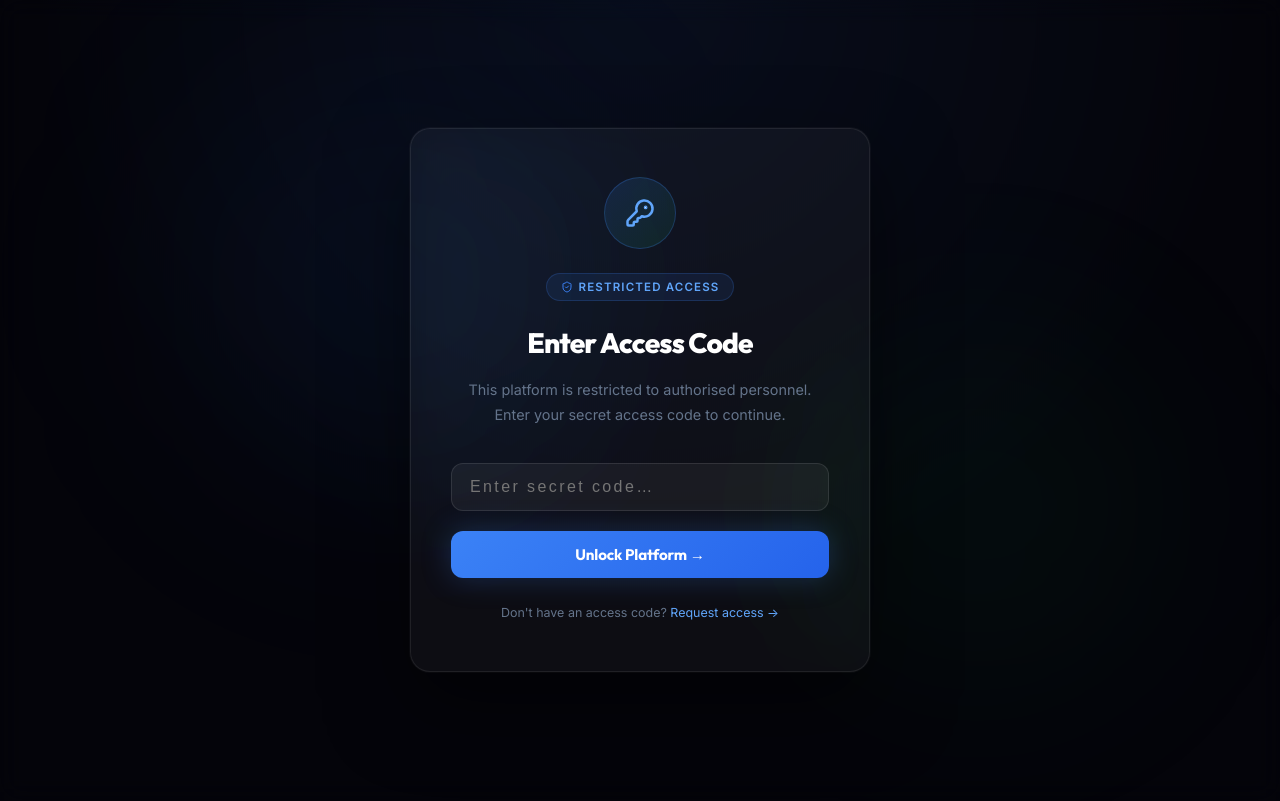
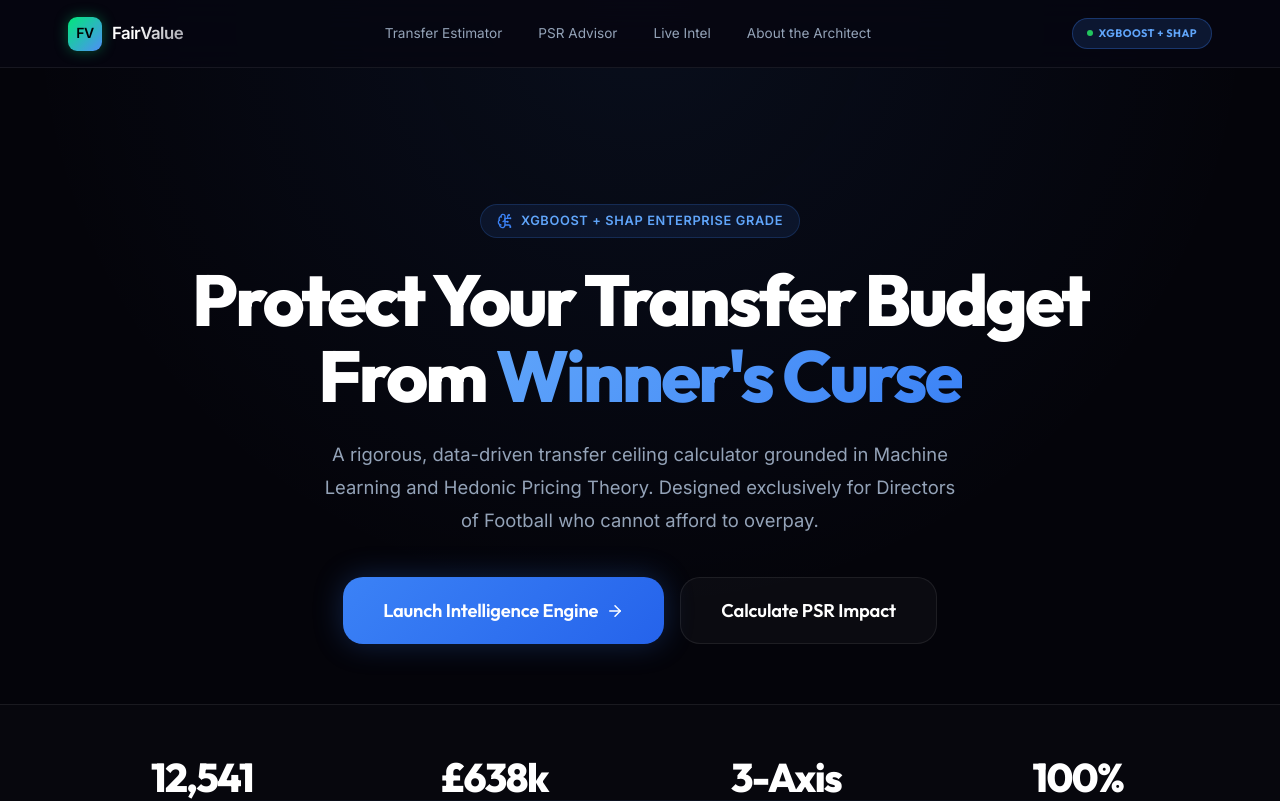
Before and after one commit to Lawrencium-103/PremiershipPlayerFairValue, a React (Vite) app in the folder fairvalue-webapp/: page / in a window 1280 px wide. Shown: the top 801 px of the page. Built offline with nearby package versions, Linux system fonts and the light colour scheme; no server answers.

Commit message:
refactor: remove global SecretGate to enable 3-use free tier

```diff
--- a/fairvalue-webapp/src/App.tsx
+++ b/fairvalue-webapp/src/App.tsx
@@ -8,12 +8,6 @@ import AboutDeveloper from './pages/AboutDeveloper'
 import SecretGate, { useAccessControl } from './components/SecretGate'
 
 export default function App() {
-  const { granted, grant } = useAccessControl()
-
-  if (!granted) {
-    return <SecretGate onGranted={grant} />
-  }
-
   return (
     <>
       <Navbar />
```
